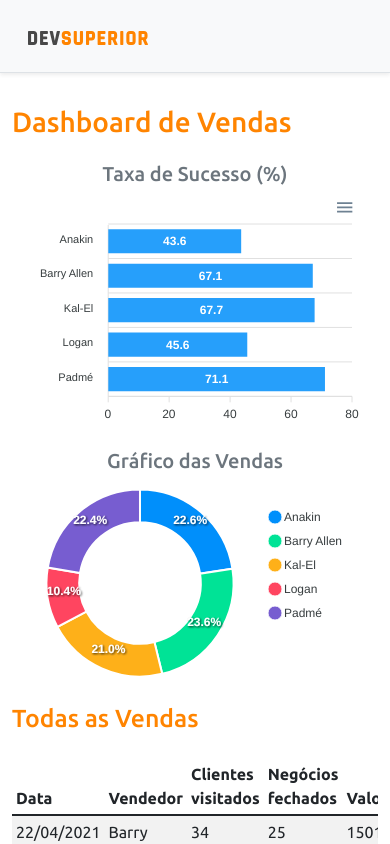
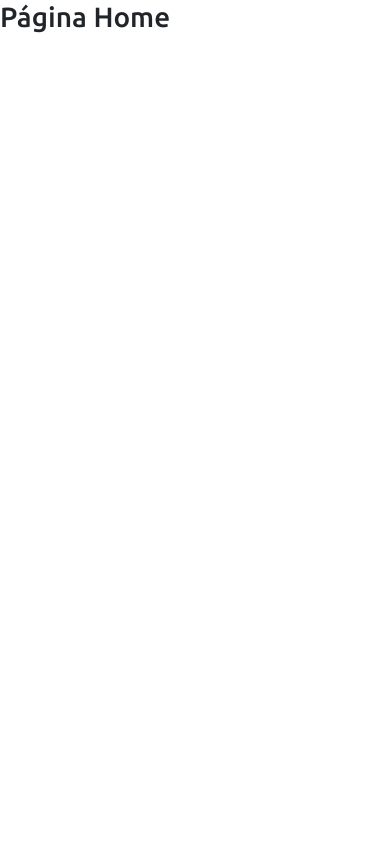
Before and after one commit to Marcusx11/projeto-sds3, a React (Create React App) app in the folder frontend/: page / in a window 390 px wide. Shown: the top 844 px of the page. Built offline with nearby package versions, Linux system fonts and the light colour scheme.

Commit message:
feat:
rotas da aplicação do frontend feitas

```diff
--- a/frontend/package.json
+++ b/frontend/package.json
@@ -17,6 +17,7 @@
     "react": "^17.0.2",
     "react-apexcharts": "^1.3.9",
     "react-dom": "^17.0.2",
+    "react-router-dom": "5.2.0",
     "react-scripts": "4.0.3",
     "typescript": "^4.1.2",
     "web-vitals": "^1.0.1"
@@ -44,5 +45,8 @@
       "last 1 firefox version",
       "last 1 safari version"
     ]
+  },
+  "devDependencies": {
+    "@types/react-router-dom": "^5.3.2"
   }
 }
--- a/frontend/src/App.tsx
+++ b/frontend/src/App.tsx
@@ -1,37 +1,10 @@
 // Import do React não é mais necessário a partir da versão 17
-import BarChart from "components/BarChart";
-import DataTable from "components/DataTable";
-import DonutChart from "components/DonutChart";
-import Footer from "components/Footer";
-import NavBar from "components/NavBar";
 import React from "react";
+import Routes from "Routes";
 
 function App() {
   return (
-    <>
-      <NavBar />
-      <div className="container">
-        <h1 className="text-primary py-3">Dashboard de Vendas</h1>
-
-        <div className="row px-3">
-          <div className="col-sm-6">
-            <h5 className="text-center text-secondary">Taxa de Sucesso (%)</h5>
-            <BarChart />
-          </div>
-
-          <div className="col-sm-6">
-            <h5 className="text-center text-secondary">Gráfico das Vendas</h5>
-            <DonutChart />
-          </div>
-        </div>
-
-        <div className="py-3">
-          <h2 className="text-primary">Todas as Vendas</h2>
-        </div>
-        <DataTable />
-      </div>
-      <Footer />
-    </>
+    <Routes />
   );
 }
 
--- /dev/null
+++ b/frontend/src/Routes.tsx
@@ -0,0 +1,23 @@
+import Dashboard from "pages/Dashboard"
+import Home from "pages/Home"
+import { BrowserRouter, Route, Switch } from "react-router-dom"
+
+const Routes = () => {
+  return (
+    <>
+      <BrowserRouter>
+        <Switch>
+            <Route path="/" exact>
+                <Home />
+            </Route>
+
+            <Route path="/dashboard">
+                <Dashboard />
+            </Route>
+        </Switch>
+      </BrowserRouter>
+    </>
+  );
+};
+
+export default Routes;
--- /dev/null
+++ b/frontend/src/pages/Dashboard/index.tsx
@@ -0,0 +1,36 @@
+import BarChart from "components/BarChart";
+import DataTable from "components/DataTable";
+import DonutChart from "components/DonutChart";
+import Footer from "components/Footer";
+import NavBar from "components/NavBar";
+
+const Dashboard = () => {
+  return (
+    <>
+      <NavBar />
+      <div className="container">
+        <h1 className="text-primary py-3">Dashboard de Vendas</h1>
+
+        <div className="row px-3">
+          <div className="col-sm-6">
+            <h5 className="text-center text-secondary">Taxa de Sucesso (%)</h5>
+            <BarChart />
+          </div>
+
+          <div className="col-sm-6">
+            <h5 className="text-center text-secondary">Gráfico das Vendas</h5>
+            <DonutChart />
+          </div>
+        </div>
+
+        <div className="py-3">
+          <h2 className="text-primary">Todas as Vendas</h2>
+        </div>
+        <DataTable />
+      </div>
+      <Footer />
+    </>
+  );
+};
+
+export default Dashboard;
--- /dev/null
+++ b/frontend/src/pages/Home/index.tsx
@@ -0,0 +1,9 @@
+const Home = () => {
+  return (
+    <>
+      <h1>Página Home</h1>
+    </>
+  );
+};
+
+export default Home;
```
Also changed, not shown: 1 other file (tests, documents, lock files or other folders).
